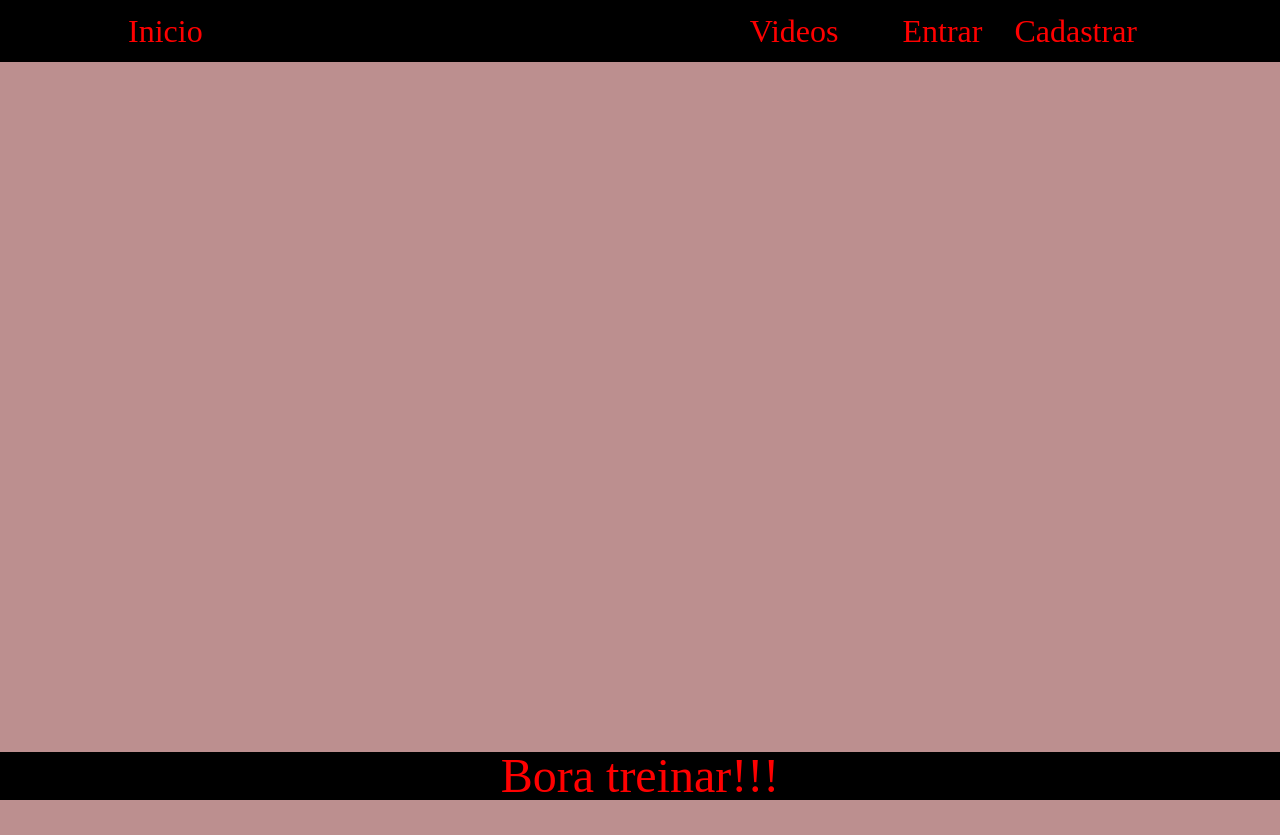
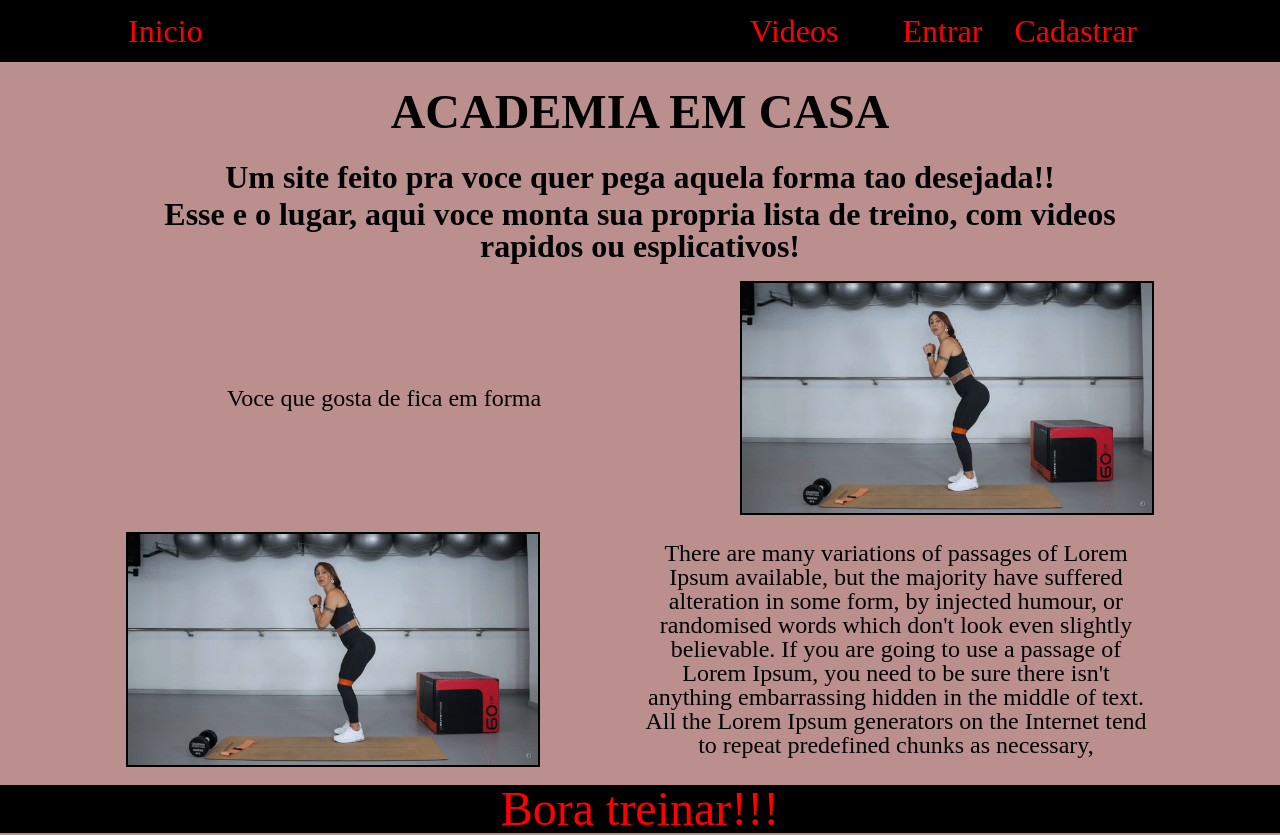
Before and after one commit to Duarts-D/Web-site-Academia-casa, a Django app: page / in a window 1280 px wide. Before the commit the page ends 800 px from the top, so only its background shows below. Run offline with Django 4.2, Linux system fonts and the light colour scheme; some libraries are stand-ins or nearby versions; some web fonts are replaced.

Commit message:
criado novo index, adicionando css reponsivel index , adicionando img gif teste

```diff
--- a/apps/academia/templates/index.html
+++ b/apps/academia/templates/index.html
@@ -2,7 +2,27 @@
 {%load static %}
 
 {% block conteudo %}
+
+<header class="header">
+    <h1 class="header__h1">ACADEMIA EM CASA</h1>
+</header>
+<section class="container__container">
+    <div class="container__index__collum">
+        <h2 class="header__h2">Um site feito pra voce quer pega aquela forma tao desejada!!</h2>
+        <h2 class="header__h2">Esse e o lugar, aqui voce monta sua propria lista de treino, com videos rapidos ou esplicativos!</h2>
+
+    </div>
+    <div class="container__index__row">
+        <p class="container__index__texto__left">Voce que gosta de fica em forma </p>
+        <img  class="container__index__img"  src="{% static 'assets/ezgif.com-gif-maker.gif' %}" alt="">
+    </div>
+    <div class="container__index__row">
+        <img class="container__index__img" src="{% static 'assets/ezgif.com-gif-maker.gif' %}" alt="">
+
+        <p class="container__index__texto__right">There are many variations of passages of Lorem Ipsum available, but the majority have suffered alteration in some form, by injected humour, or randomised words which don't look even slightly believable. If you are going to use a passage of Lorem Ipsum, you need to be sure there isn't anything embarrassing hidden in the middle of text. All the Lorem Ipsum generators on the Internet tend to repeat predefined chunks as necessary, </p>
+    </div>
+</section>
+
 {% include 'partials/footer.html' %}
-
 <script src="{% static 'js/viewport.js'%}" type="module"></script>
 {% endblock%}
--- a/setup/static/css/stylesv4.css
+++ b/setup/static/css/stylesv4.css
@@ -12,8 +12,66 @@
 hr{
   display: none;
 }
+
 .header {
-  background-color: rgb(25, 0, 255);
+  width: auto;
+  margin: 2% 10% 2% 10%;
+}
+.header__h1{
+  font-size: 3em;
+  text-align: center;
+  font-weight: 700;
+  color: black;
+}
+.container__container{
+  margin: 0 10% 0 10%;
+}
+.container__index__collum{
+  display: flex;
+  flex-direction: column;
+  text-align: center;
+  margin-bottom: 2%;
+  row-gap: 5px;
+}
+
+.header__h2{
+  font-size: 2em;
+  text-align: center;
+  font-weight: 700;
+  color: black;
+}
+
+.container__index__row{
+  font-size: 24px;
+  display: flex;
+  flex-direction: row;
+  gap: 10px;
+  align-items: center;
+  margin-bottom: 2%;
+  justify-content: space-between;
+}
+
+.container__index_div{
+  display: flex;
+  width: 50%;
+  justify-content: end;
+}
+.container__index__texto__left{
+  width: 50%;
+  text-align: center;
+}
+
+.container__index__texto__right{
+  width: 50%;
+  text-align: center;
+}
+
+.container__index__img{
+  align-self: center;
+  width: 40%;
+  height: auto;
+  outline: 2px solid black;
+  background-color: aqua;
 }
 
 .container {
--- a/setup/templates/base/base.html
+++ b/setup/templates/base/base.html
@@ -18,11 +18,7 @@
         <!-- Responsive navbar-->
         {% include 'partials/navbar.html' %}
         <!-- Header-->
-        {% block header %}
-        {% include 'partials/header.html' %}
-        {% endblock %}
         <!-- Page Content-->
-
         {% block conteudo %} {% endblock%}
     </body>
 </html>
--- a/setup/templates/partials/navbar.html
+++ b/setup/templates/partials/navbar.html
@@ -21,7 +21,7 @@
                 </label>
                 <ul class="lista__menu_mobile">
                     <li class="lista-menu__item">
-                        <a href="{% url 'listas' %}" class="nav__texto mobile_off mobile_off_500">Minha Lista</a>\
+                        <a href="{% url 'listas' %}" class="nav__texto  ">Minha Lista</a>\
                     </li>
                     <li class="lista-menu__item">
                         <a href="{% url 'videos' geral %}" class="lista-menu__link mobile_off_500">Videos</a>
```
Also changed, not shown: other parts of setup/static/css/stylesv4.css (+87 -2 lines), setup/static/assets/ezgif.com-gif-maker.gif (added).
